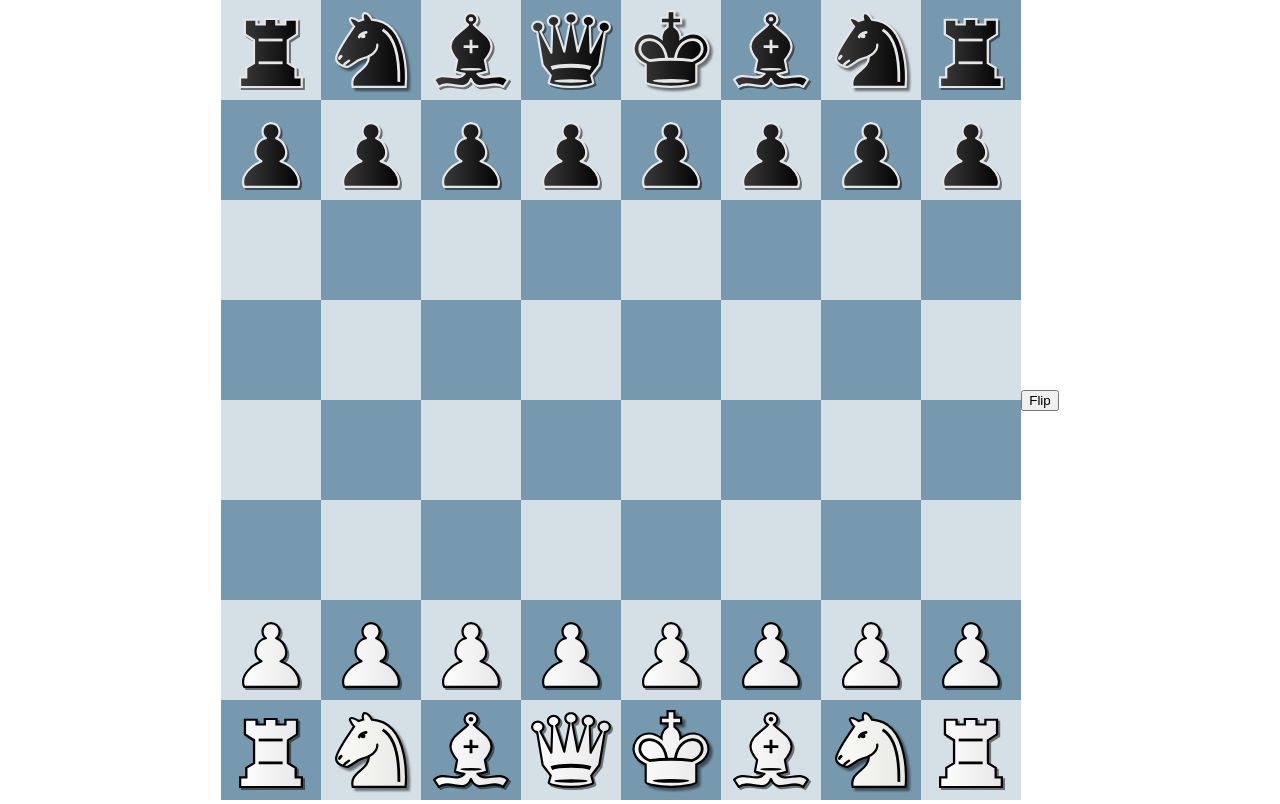
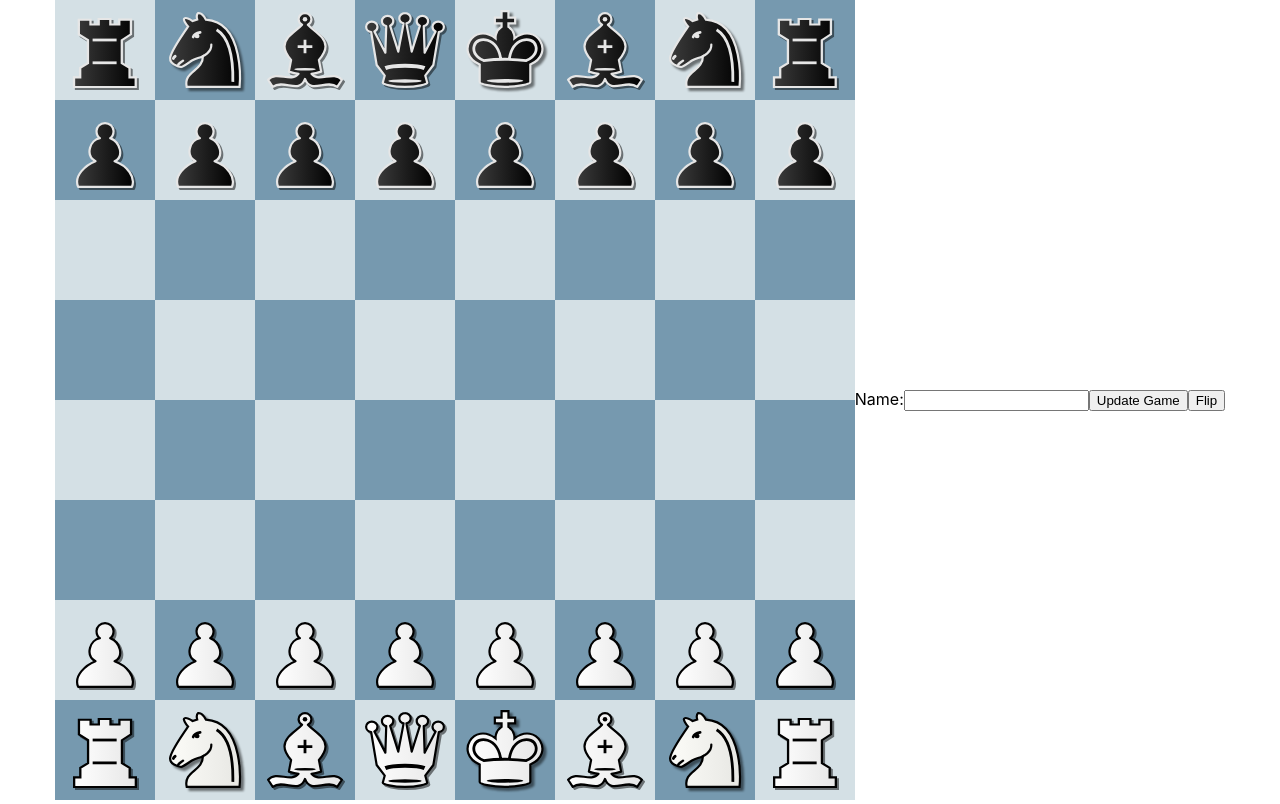
Before and after one commit to BlueBetaFish/chess-gui, a React (Create React App) app: page / in a window 1280 px wide. Built offline with nearby package versions, Linux system fonts and the light colour scheme.

Commit message:
added fen hot replace + tweaked css a bit

```diff
--- a/src/App.tsx
+++ b/src/App.tsx
@@ -4,14 +4,30 @@ import Game from "./chess-board/Game";
 import ChessGame from "./components/ChessGame";
 
 function App() {
-    const [flip,setFlip] = useState(false);
+    const [flip, setFlip] = useState(false);
+    const [fen, setFen] = useState('rnbqkbnr/pppppppp/8/8/8/8/PPPPPPPP/RNBQKBNR w KQkq - 0 1');
+    const [fromValue, setFromValue] = useState('');
+
     return (
         <div className="App">
-            <ChessGame gameObj={new Game()} flipGame={flip}/>
-            <button onClick={()=>{setFlip(!flip)}}>Flip</button>
+            <ChessGame gameObj={new Game(fen)} flipGame={flip} />
+            <form>
+                <label>
+                    Name:
+                    <input type="text" name="fen" onChange={(event)=>{setFromValue(event.target.value)}}/>
+                </label>
+                <button type="button" onClick={()=>{setFen(fromValue)}}>Update Game</button>
+            </form>
+
+            <button
+                onClick={() => {
+                    setFlip(!flip);
+                }}
+            >
+                Flip
+            </button>
         </div>
     );
 }
 
-
 export default App;
--- a/src/chess-board/FEN.ts
+++ b/src/chess-board/FEN.ts
@@ -7,7 +7,7 @@ const PIECE_SYMBOLS = ["k", "q", "r", "b", "n", "p", "K", "Q", "R", "B", "N", "P
 // Default start FEN
 // rnbqkbnr/pppppppp/8/8/8/8/PPPPPPPP/RNBQKBNR w KQkq - 0 1
 
-export const START_BOARD_FEN = "rnbqkbnr/pppppppp/8/8/8/8/PPPPPPPP/RNBQKBNR w KQkq - 0 1";
+export const START_BOARD_FEN = "n2B4/2P1p3/2P2p2/1P4PK/N7/kB6/pp2Pb2/8 w - - 0 1";
 export const DEFAULT_BOARD = FENToBoard(START_BOARD_FEN);
 
 
--- a/src/styles/ChessSquare.module.css
+++ b/src/styles/ChessSquare.module.css
@@ -10,6 +10,8 @@ img {
   top: 0;
   width: 100%;
   height: 100%;
+  z-index: 1;
+
 }
 
 .light {
@@ -25,10 +27,17 @@ img {
   position: absolute;
   left: 50%;
   transform: translate(-50%, 50%);
+  z-index: 0;
   width: 50%;
   height: 50%;
+  user-drag: none;
+  -webkit-user-drag: none;
+  user-select: none;
+  -moz-user-select: none;
+  -webkit-user-select: none;
+  -ms-user-select: none;
 }
 
-.showMoveIndicator{
+.showMoveIndicator {
   display: inline;
 }
```
